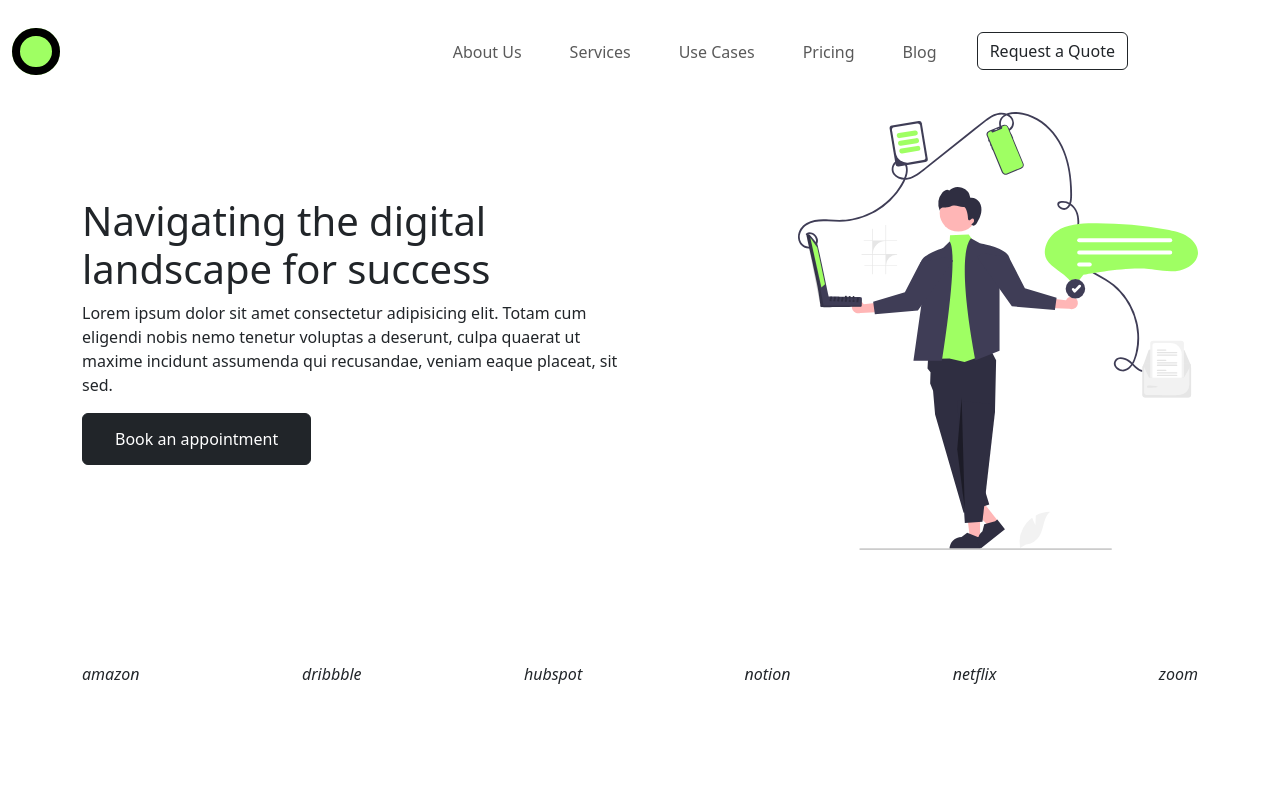
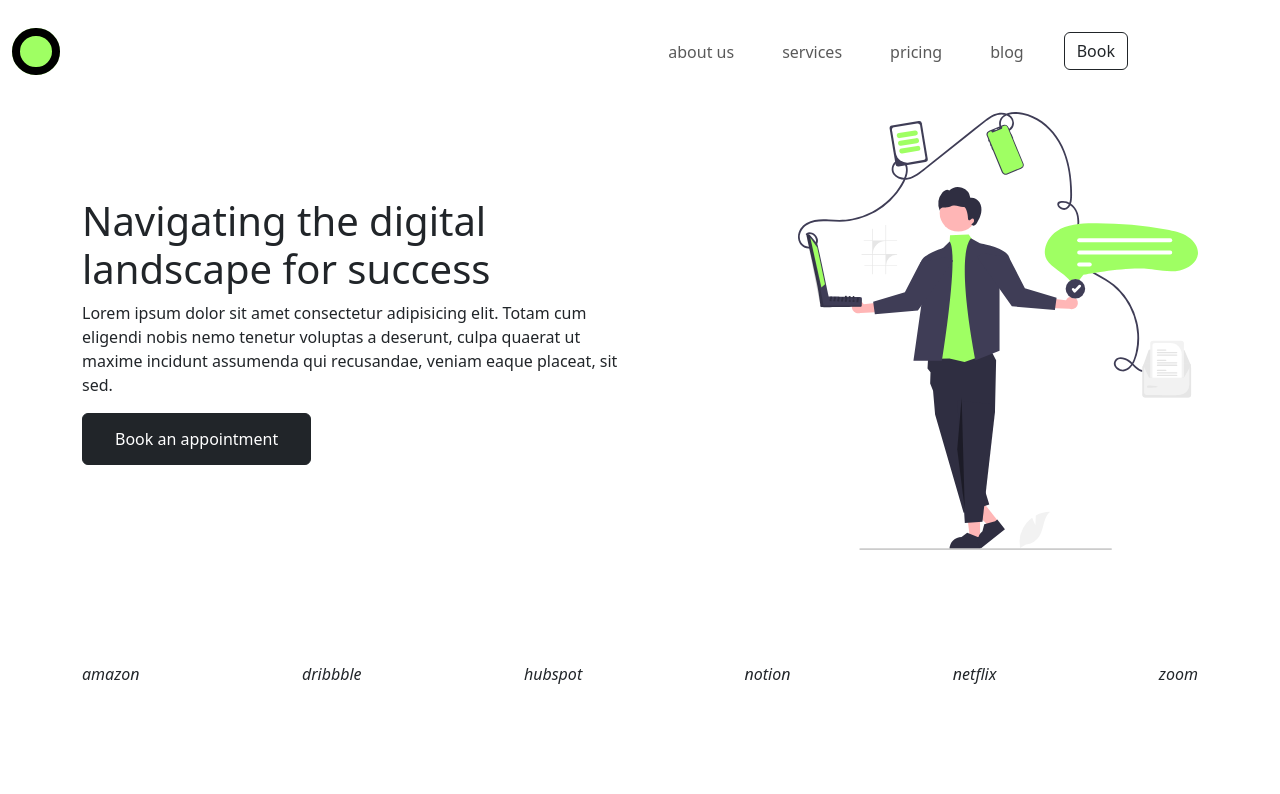
Before and after one commit to SteveArtavia/landing-page-1, a plain HTML site: page index.html in a window 1280 px wide. Shown: the top 794 px of the page. Drawn offline with nearby package versions, Linux system fonts and the light colour scheme.

Commit message:
Add files via upload

```diff
--- a/index.html
+++ b/index.html
@@ -19,22 +19,19 @@
             <div class="collapse navbar-collapse" id="navbarNav">
                 <ul class="navbar-nav ms-auto">
                     <li class="nav-item">
-                        <a class="nav-link" href="#">About Us</a>
+                        <a class="nav-link" href="#">about us</a>
                     </li>
                     <li class="nav-item">
-                        <a class="nav-link" href="#">Services</a>
+                        <a class="nav-link" href="#services">services</a>
                     </li>
                     <li class="nav-item">
-                        <a class="nav-link" href="#">Use Cases</a>
+                        <a class="nav-link" href="#">pricing</a>
                     </li>
                     <li class="nav-item">
-                        <a class="nav-link" href="#">Pricing</a>
+                        <a class="nav-link" href="#">blog</a>
                     </li>
                     <li class="nav-item">
-                        <a class="nav-link" href="#">Blog</a>
-                    </li>
-                    <li class="nav-item">
-                        <a class="btn btn-outline-dark">Request a Quote</a>
+                        <a class="btn btn-outline-dark">Book</a>
                     </li>
                 </ul>
             </div>
@@ -61,7 +58,7 @@
         <i>zoom</i>
     </section>
 
-    <section class="container">
+    <section class="container" id="services">
         <div class="title">
             <h2><mark>services</mark></h2>
             <p>Lorem ipsum dolor sit amet consectetur adipisicing elit. Velit, neque. Accusantium molestiae itaque doloremque quas consectetur asperiores officia! Id enim adipisci eos saepe vitae accusamus iusto possimus aliquid molestiae expedita?</p>
--- a/style.css
+++ b/style.css
@@ -24,6 +24,10 @@ nav{
 }
 nav ul{
     gap: 2em;
+}
+.navbar-collapse.collapsing{
+    display: flex;
+    justify-content: flex-end;
 }
 .collapse{
     text-align: end !important;
```
